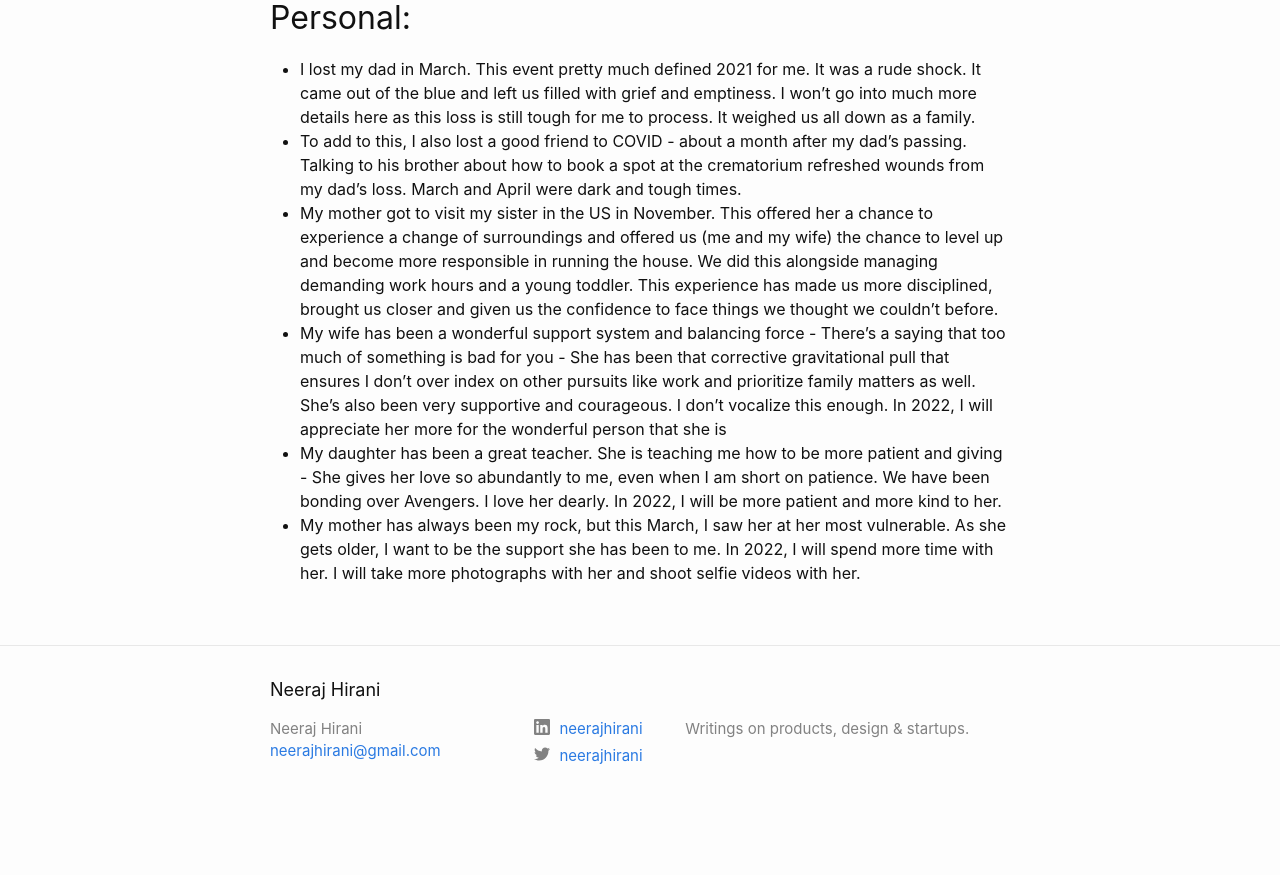
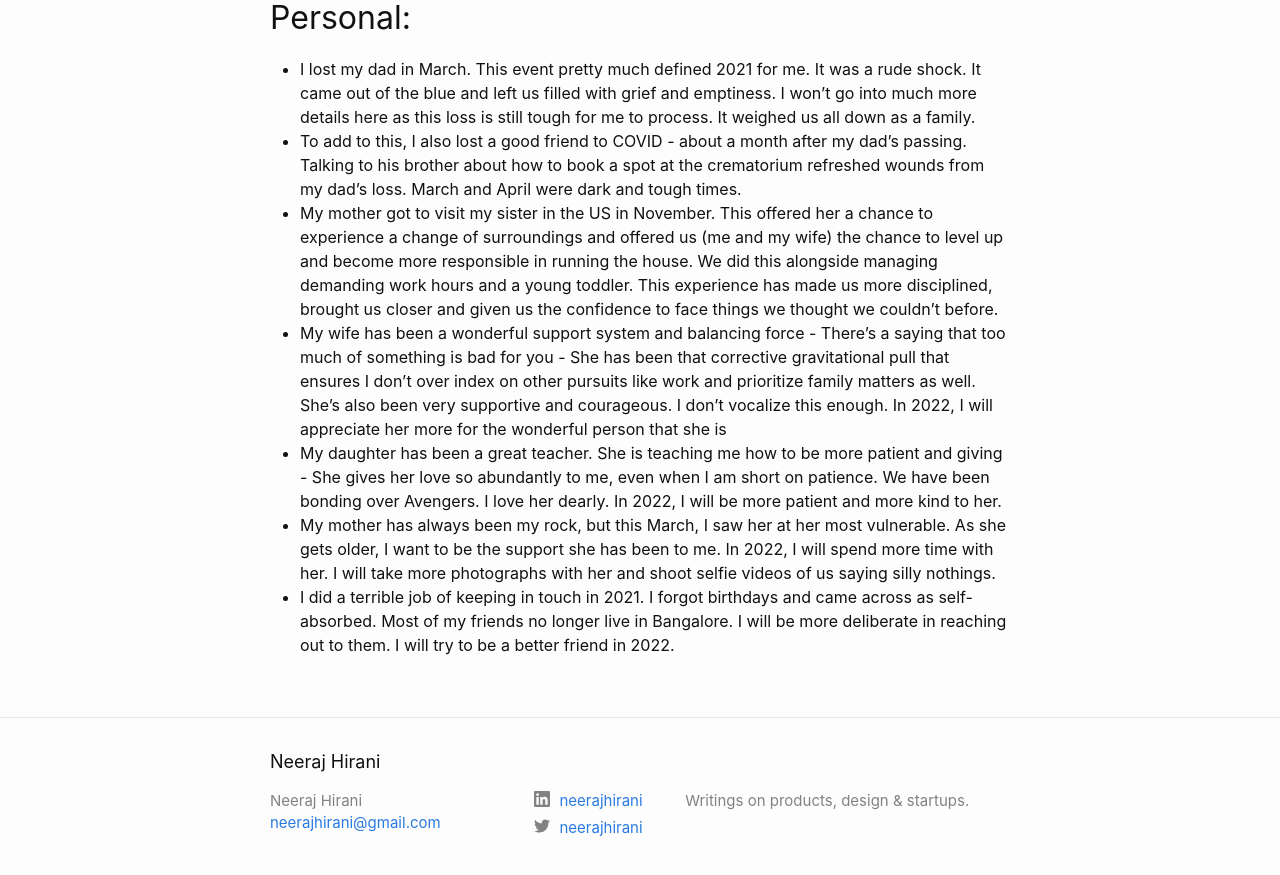
Before and after one commit to neerajhirani/neerajhirani.github.io, a Jekyll site: the page built from _posts/2021-12-31-reflections-from-2021.markdown, in a window 1280 px wide and 900 px high, scrolled down 1733 px. Shown: the top 875 px of the window. Built offline with Jekyll 4.4.1, drawn with Linux system fonts in a browser that asks for light colours; before the commit the page ends 2561 px from its top, so only the background shows below that.

Commit message:
Update 2021-12-31-reflections-from-2021.markdown

```diff
--- a/_posts/2021-12-31-reflections-from-2021.markdown
+++ b/_posts/2021-12-31-reflections-from-2021.markdown
@@ -43,4 +43,5 @@ This year went by in a flash. I want to assess it across five dimensions - Caree
 - My mother got to visit my sister in the US in November. This offered her a chance to experience a change of surroundings and offered us (me and my wife) the chance to level up and become more responsible in running the house. We did this alongside managing demanding work hours and a young toddler. This experience has made us more disciplined, brought us closer and given us the confidence to face things we thought we couldn’t before.
 - My wife has been a wonderful support system and balancing force - There’s a saying that too much of something is bad for you - She has been that corrective gravitational pull that ensures I don’t over index on other pursuits like work and prioritize family matters as well. She’s also been very supportive and courageous. I don’t vocalize this enough. In 2022, I will appreciate her more for the wonderful person that she is
 - My daughter has been a great teacher. She is teaching me how to be more patient and giving - She gives her love so abundantly to me, even when I am short on patience. We have been bonding over Avengers. I love her dearly. In 2022, I will be more patient and more kind to her.
-- My mother has always been my rock, but this March, I saw her at her most vulnerable. As she gets older, I want to be the support she has been to me. In 2022, I will spend more time with her. I will take more photographs with her and shoot selfie videos with her.
+- My mother has always been my rock, but this March, I saw her at her most vulnerable. As she gets older, I want to be the support she has been to me. In 2022, I will spend more time with her. I will take more photographs with her and shoot selfie videos of us saying silly nothings.
+- I did a terrible job of keeping in touch in 2021. I forgot birthdays and came across as self-absorbed. Most of my friends no longer live in Bangalore. I will be more deliberate in reaching out to them. I will try to be a better friend in 2022.
```
